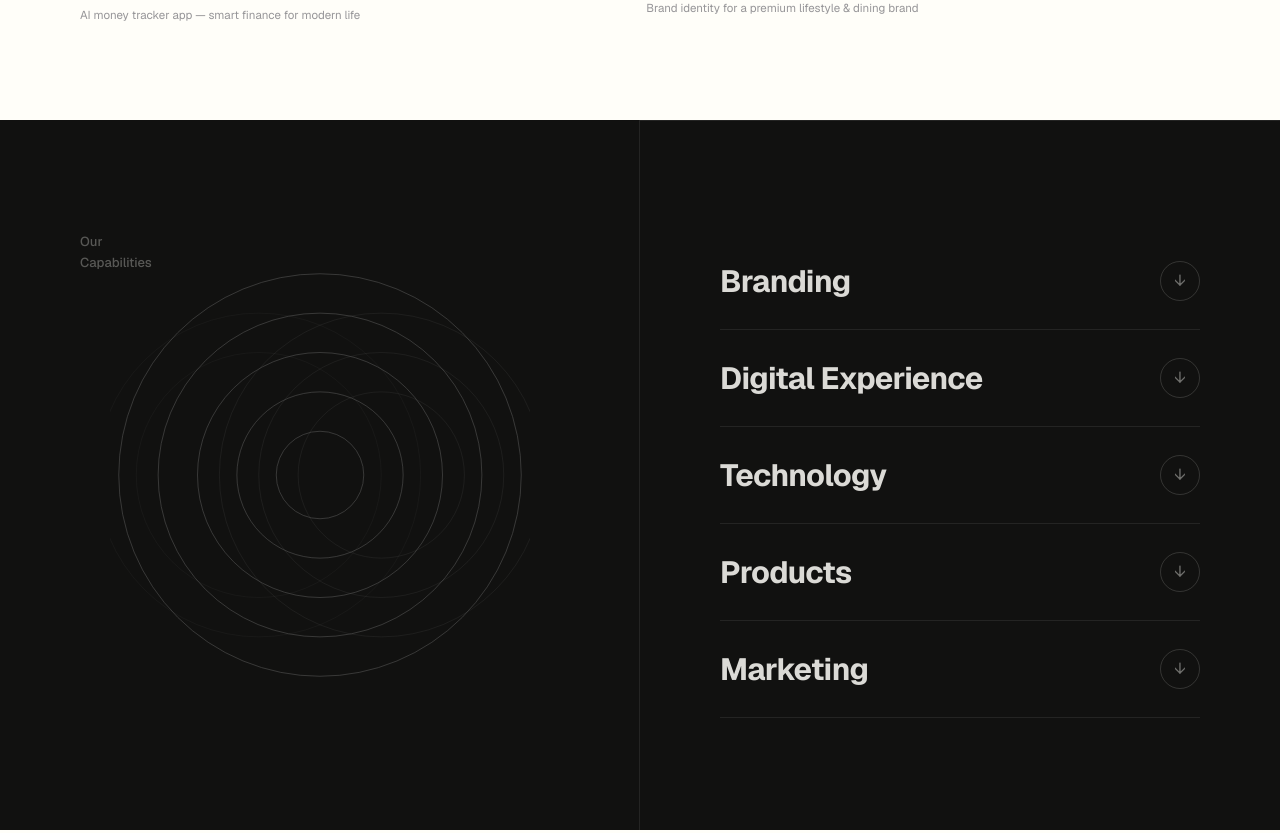
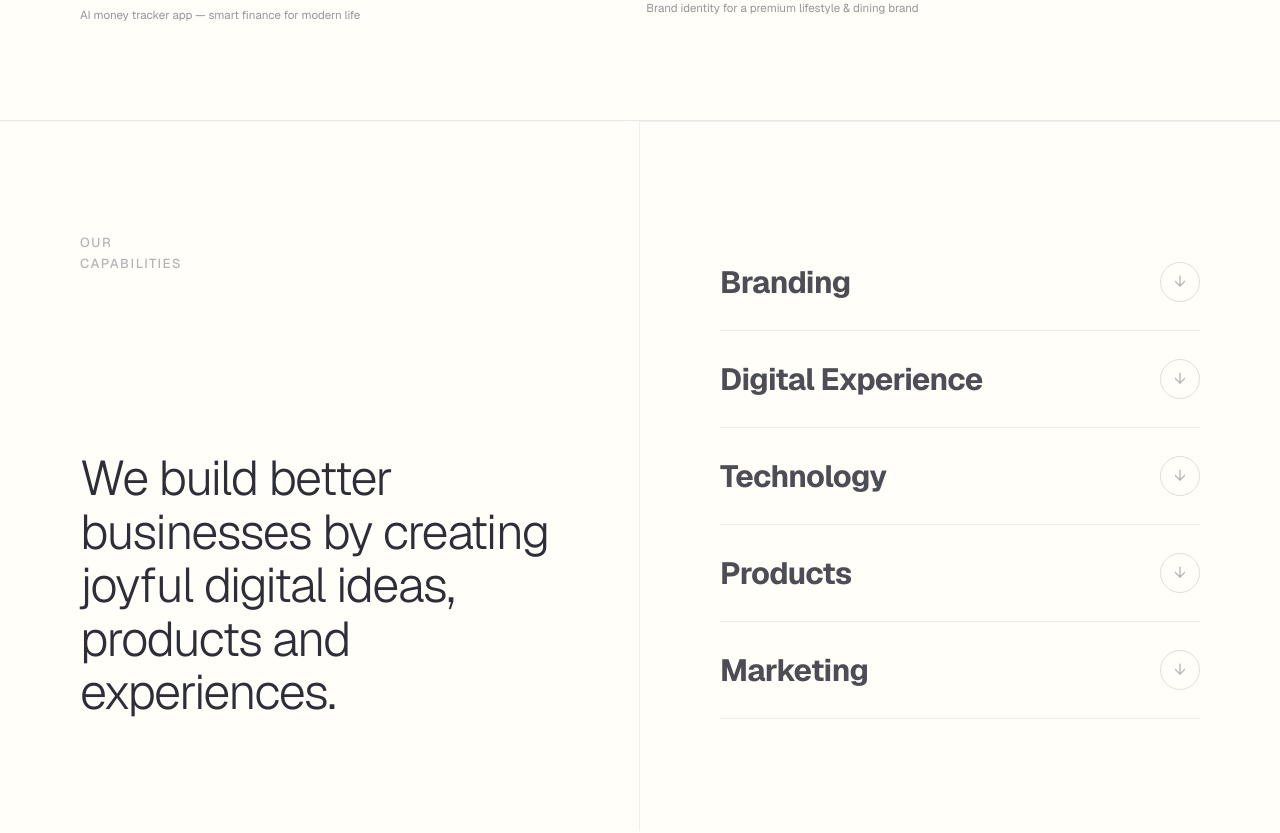
Before and after one commit to pavanjaya/Hueness, a Next.js app: page / in a window 1280 px wide. Shown: the part 3583-4416 px from the top of the page. Built offline with nearby package versions, Linux system fonts and the light colour scheme; a web font is replaced by a local one.

Commit message:
ServicesSection: light bg, large statement text on left, dark accordion on right

```diff
--- a/src/components/sections/ServicesSection.tsx
+++ b/src/components/sections/ServicesSection.tsx
@@ -35,56 +35,56 @@ export default function ServicesSection() {
   const [open, setOpen] = useState<number | null>(null);
 
   return (
-    <section style={{ background: "#111110" }}>
+    <section
+      style={{
+        background: "#fffef9",
+        borderTop: "1px solid rgba(45,46,56,0.1)",
+      }}
+    >
       <div
         className="grid"
-        style={{
-          gridTemplateColumns: "1fr 1fr",
-          minHeight: "80vh",
-        }}
+        style={{ gridTemplateColumns: "1fr 1fr", minHeight: "80vh" }}
       >
-        {/* Left — label + illustration */}
+        {/* Left — label + statement text */}
         <div
-          className="relative hidden md:flex flex-col justify-between px-8 md:px-14 xl:px-20 py-20 md:py-28"
-          style={{ borderRight: "1px solid rgba(255,254,249,0.08)" }}
+          className="hidden md:flex flex-col justify-between px-8 md:px-14 xl:px-20 py-20 md:py-28"
+          style={{ borderRight: "1px solid rgba(45,46,56,0.08)" }}
         >
           <p
             style={{
-              color: "rgba(255,254,249,0.3)",
+              color: "rgba(45,46,56,0.35)",
               fontSize: "13px",
               fontFamily: "var(--font-geist-sans)",
               fontWeight: 500,
               lineHeight: 1.6,
+              letterSpacing: "0.12em",
+              textTransform: "uppercase",
             }}
           >
             Our<br />Capabilities
           </p>
 
-          {/* Concentric circles illustration */}
-          <div className="absolute inset-0 flex items-center justify-center pointer-events-none" style={{ padding: "80px" }}>
-            <svg viewBox="0 0 480 480" fill="none" xmlns="http://www.w3.org/2000/svg" style={{ width: "100%", maxWidth: "420px", opacity: 0.25 }}>
-              <circle cx="240" cy="240" r="230" stroke="white" strokeWidth="0.75"/>
-              <circle cx="240" cy="240" r="185" stroke="white" strokeWidth="0.75"/>
-              <circle cx="240" cy="240" r="140" stroke="white" strokeWidth="0.75"/>
-              <circle cx="240" cy="240" r="95"  stroke="white" strokeWidth="0.75"/>
-              <circle cx="240" cy="240" r="50"  stroke="white" strokeWidth="0.75"/>
-              {/* Offset circles */}
-              <circle cx="310" cy="240" r="185" stroke="white" strokeWidth="0.5" opacity="0.5"/>
-              <circle cx="310" cy="240" r="140" stroke="white" strokeWidth="0.5" opacity="0.5"/>
-              <circle cx="310" cy="240" r="95"  stroke="white" strokeWidth="0.5" opacity="0.5"/>
-              <circle cx="170" cy="240" r="185" stroke="white" strokeWidth="0.5" opacity="0.3"/>
-              <circle cx="170" cy="240" r="140" stroke="white" strokeWidth="0.5" opacity="0.3"/>
-            </svg>
-          </div>
+          <p
+            style={{
+              fontSize: "clamp(32px, 3.8vw, 62px)",
+              fontFamily: "var(--font-geist-sans), 'Geist', system-ui, sans-serif",
+              fontWeight: 300,
+              color: "#2d2e38",
+              lineHeight: 1.1,
+              letterSpacing: "-0.03em",
+            }}
+          >
+            We build better businesses by creating joyful digital ideas, products and experiences.
+          </p>
         </div>
 
         {/* Right — accordion */}
         <div
           className="px-8 md:px-14 xl:px-20 py-20 md:py-28"
-          style={{ borderTop: "1px solid rgba(255,254,249,0.08)" }}
+          style={{ borderTop: "1px solid rgba(45,46,56,0.08)" }}
         >
           {services.map((s, i) => (
-            <div key={s.title} style={{ borderBottom: "1px solid rgba(255,254,249,0.08)" }}>
+            <div key={s.title} style={{ borderBottom: "1px solid rgba(45,46,56,0.08)" }}>
               <button
                 onClick={() => setOpen(open === i ? null : i)}
                 className="w-full flex items-center justify-between text-left group"
@@ -92,15 +92,15 @@ export default function ServicesSection() {
               >
                 <h3
                   style={{
-                    fontSize: "clamp(19px, 2.4vw, 41px)",
+                    fontSize: "clamp(22px, 2.4vw, 41px)",
                     fontFamily: "var(--font-geist-sans), 'Geist', system-ui, sans-serif",
                     fontWeight: 700,
-                    color: open === i ? "#fffef9" : "rgba(255,254,249,0.85)",
+                    color: open === i ? "#2d2e38" : "rgba(45,46,56,0.85)",
                     lineHeight: 1.05,
                     letterSpacing: "-0.02em",
                     transition: "color 200ms ease",
                   }}
-                  className="group-hover:text-[#fffef9]"
+                  className="group-hover:text-[#2d2e38]"
                 >
                   {s.title}
                 </h3>
@@ -111,11 +111,11 @@ export default function ServicesSection() {
                     width: "40px",
                     height: "40px",
                     borderRadius: "50%",
-                    border: `1px solid ${open === i ? "rgba(255,254,249,0.5)" : "rgba(255,254,249,0.15)"}`,
+                    border: `1px solid ${open === i ? "rgba(45,46,56,0.4)" : "rgba(45,46,56,0.15)"}`,
                     display: "flex",
                     alignItems: "center",
                     justifyContent: "center",
-                    color: open === i ? "#fffef9" : "rgba(255,254,249,0.4)",
+                    color: open === i ? "#2d2e38" : "rgba(45,46,56,0.35)",
                     fontSize: "16px",
                     transform: open === i ? "rotate(180deg)" : "rotate(0deg)",
                     transition: "transform 350ms cubic-bezier(0.22,1,0.36,1), border-color 200ms, color 200ms",
@@ -129,11 +129,11 @@ export default function ServicesSection() {
                 <div style={{ paddingBottom: "28px" }}>
                   <p
                     style={{
-                      color: "rgba(255,254,249,0.5)",
-                      fontSize: "clamp(14px, 1.1vw, 17px)",
+                      color: "rgba(45,46,56,0.5)",
+                      fontSize: "clamp(14px, 1.1vw, 16px)",
                       fontFamily: "var(--font-geist-sans)",
-                      lineHeight: 1.65,
-                      maxWidth: "480px",
+                      lineHeight: 1.7,
+                      maxWidth: "440px",
                       marginBottom: "20px",
                     }}
                   >
```
